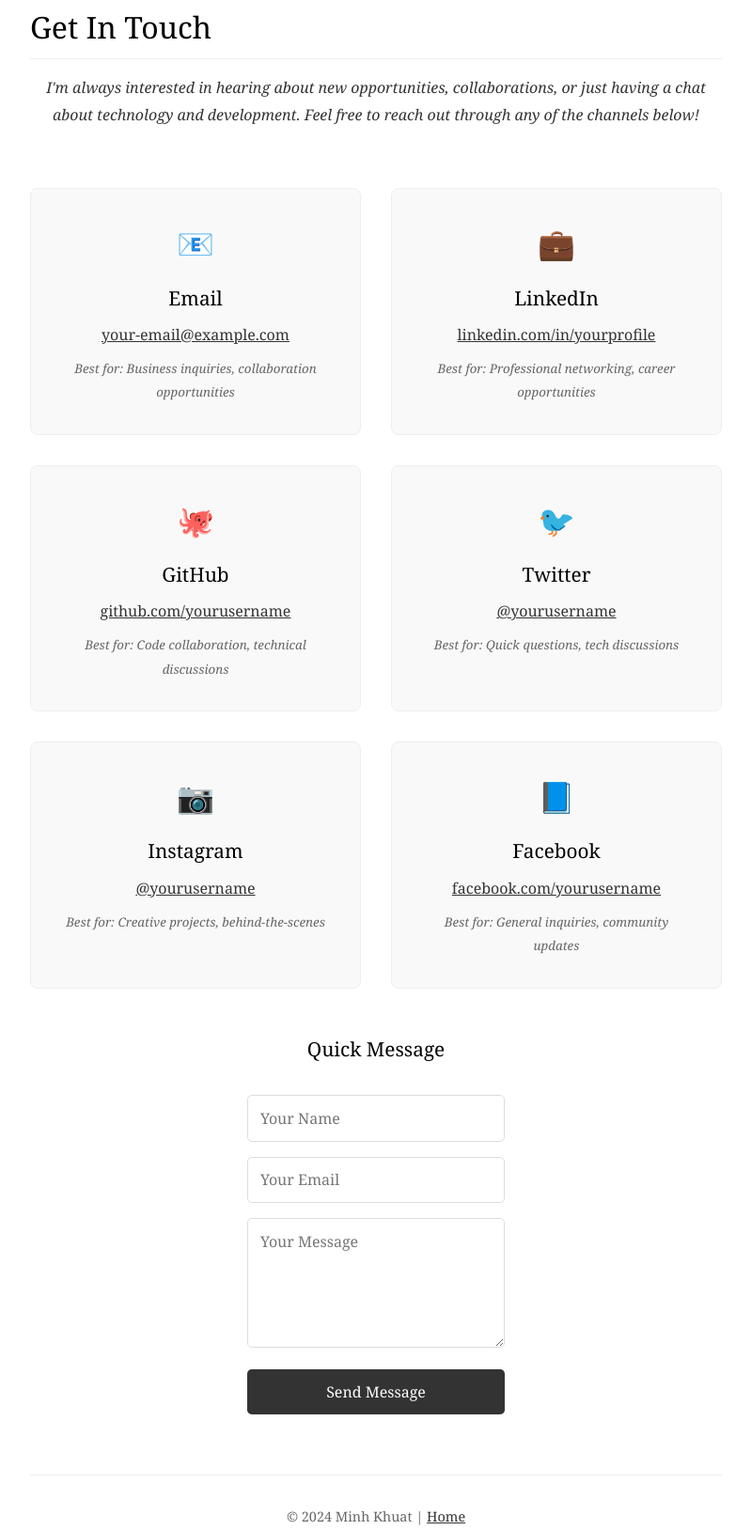
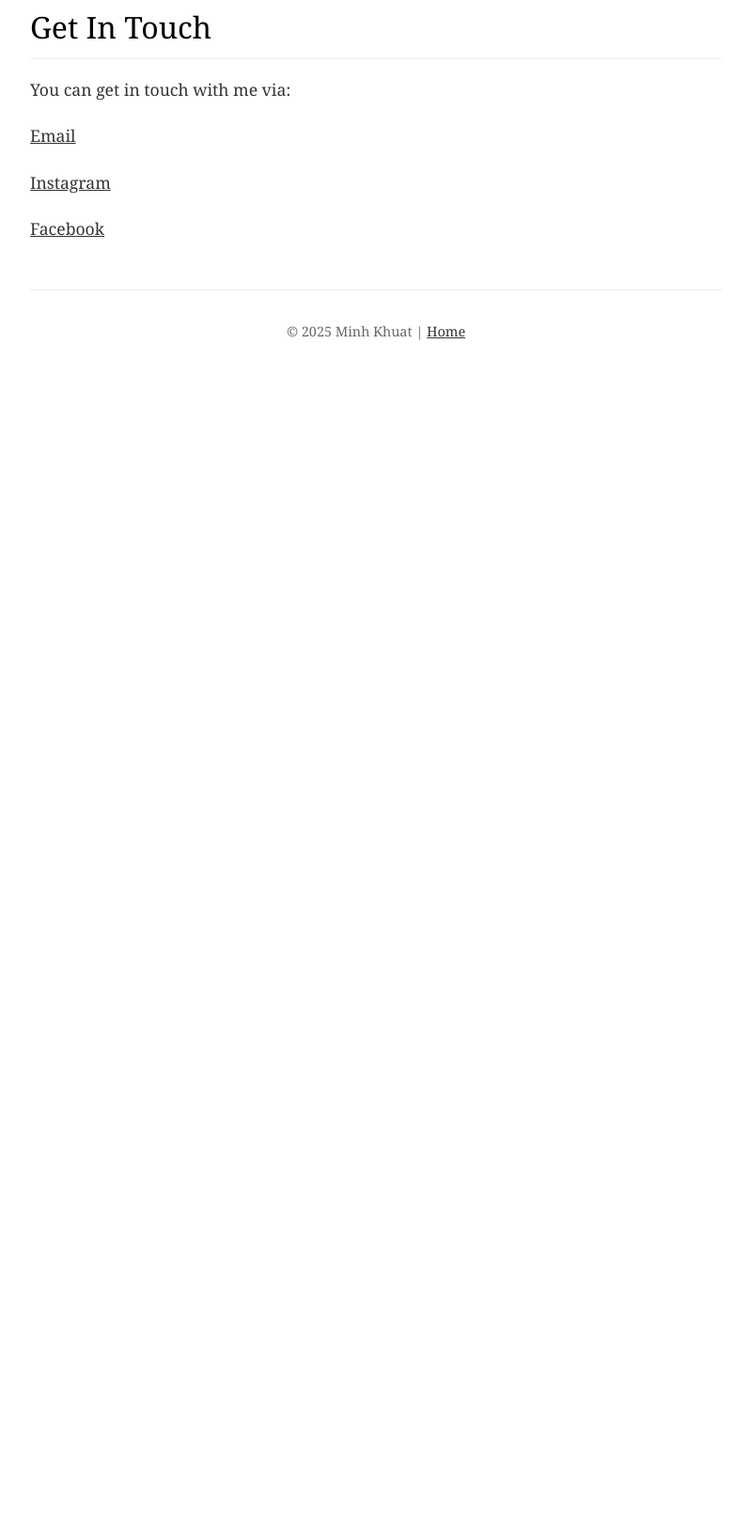
Before and after one commit to khuatminh/khuatminh.github.io, a plain HTML site: page contact.html in a window 1280 px wide. Shown: the part 168-1796 px from the top of the page at 94% size, without its empty margins (240-1039 px from the left). After the commit the page ends 800 px from the top, so only its background shows below. Drawn offline with Linux system fonts and the light colour scheme.

Commit message:
change something

```diff
--- a/contact.html
+++ b/contact.html
@@ -19,103 +19,18 @@
             <section class="contact-section">
                 <h1 class="slide-in-left">Get In Touch</h1>
 
-                <div class="contact-content">
-                    <div class="contact-intro slide-in-right">
-                        <p>I'm always interested in hearing about new opportunities, collaborations, or just having a chat about technology and development. Feel free to reach out through any of the channels below!</p>
-                    </div>
-
-                    <div class="contact-methods">
-                        <div class="contact-method slide-in-up">
-                            <div class="method-icon">📧</div>
-                            <h3>Email</h3>
-                            <p><a href="mailto:your-email@example.com">your-email@example.com</a></p>
-                            <small>Best for: Business inquiries, collaboration opportunities</small>
-                        </div>
-
-                        <div class="contact-method slide-in-up-delay">
-                            <div class="method-icon">💼</div>
-                            <h3>LinkedIn</h3>
-                            <p><a href="https://linkedin.com/in/yourprofile" target="_blank">linkedin.com/in/yourprofile</a></p>
-                            <small>Best for: Professional networking, career opportunities</small>
-                        </div>
-
-                        <div class="contact-method slide-in-up-delay-2">
-                            <div class="method-icon">🐙</div>
-                            <h3>GitHub</h3>
-                            <p><a href="https://github.com/yourusername" target="_blank">github.com/yourusername</a></p>
-                            <small>Best for: Code collaboration, technical discussions</small>
-                        </div>
-
-                        <div class="contact-method slide-in-up-delay-3">
-                            <div class="method-icon">🐦</div>
-                            <h3>Twitter</h3>
-                            <p><a href="https://twitter.com/yourusername" target="_blank">@yourusername</a></p>
-                            <small>Best for: Quick questions, tech discussions</small>
-                        </div>
-
-                        <div class="contact-method slide-in-up-delay-4">
-                            <div class="method-icon">📷</div>
-                            <h3>Instagram</h3>
-                            <p><a href="https://instagram.com/yourusername" target="_blank">@yourusername</a></p>
-                            <small>Best for: Creative projects, behind-the-scenes</small>
-                        </div>
-
-                        <div class="contact-method slide-in-up-delay-5">
-                            <div class="method-icon">📘</div>
-                            <h3>Facebook</h3>
-                            <p><a href="https://facebook.com/yourusername" target="_blank">facebook.com/yourusername</a></p>
-                            <small>Best for: General inquiries, community updates</small>
-                        </div>
-                    </div>
-
-                    <div class="contact-form-section slide-in-up-delay-6">
-                        <h3>Quick Message</h3>
-                        <form class="contact-form" id="contactForm">
-                            <div class="form-group">
-                                <input type="text" name="name" placeholder="Your Name" required>
-                            </div>
-                            <div class="form-group">
-                                <input type="email" name="email" placeholder="Your Email" required>
-                            </div>
-                            <div class="form-group">
-                                <textarea name="message" placeholder="Your Message" rows="5" required></textarea>
-                            </div>
-                            <button type="submit" class="submit-btn">Send Message</button>
-                        </form>
-                        <div id="formMessage" class="form-message"></div>
-                    </div>
-                </div>
+                <div class="intro-text slide-in-right">
+                  <p>You can get in touch with me via:</p>
+                  <p><a href="mailto:khuatminhdev@gmail.com">Email</a></p>
+                  <p><a href="https://www.Instagram.com/kming0509/">Instagram</a></p>
+                  <p><a href="https://www.facebook.com/minh.khuat.37853/">Facebook</a></p>
             </section>
         </main>
 
         <footer>
-            <p>© 2024 Minh Khuat | <a href="index.html">Home</a></p>
+            <p>© 2025 Minh Khuat | <a href="index.html">Home</a></p>
         </footer>
     </div>
 
-    <script>
-        // Simple form handling
-        document.getElementById('contactForm').addEventListener('submit', function(e) {
-            e.preventDefault();
-
-            const formData = new FormData(this);
-            const data = Object.fromEntries(formData);
-
-            // Show success message
-            const messageDiv = document.getElementById('formMessage');
-            messageDiv.innerHTML = '<p class="success">Thank you for your message! I\'ll get back to you soon.</p>';
-            messageDiv.style.display = 'block';
-
-            // Reset form
-            this.reset();
-
-            // Hide message after 5 seconds
-            setTimeout(() => {
-                messageDiv.style.display = 'none';
-            }, 5000);
-
-            console.log('Form submitted:', data);
-        });
-    </script>
-</body>
+  </body>
 </html>
--- a/style.css
+++ b/style.css
@@ -407,102 +407,38 @@
     gap: 3rem;
 }
 
-.contact-intro {
-    text-align: center;
-    font-size: 1.1rem;
-    font-style: italic;
+.social-icons-only {
+    display: flex;
+    justify-content: center;
+    align-items: center;
+    gap: 2rem;
+    flex-wrap: wrap;
+    margin-top: 2rem;
 }
 
-.contact-methods {
-    display: grid;
-    grid-template-columns: repeat(auto-fit, minmax(300px, 1fr));
-    gap: 2rem;
-}
-
-.contact-method {
-    text-align: center;
-    padding: 2rem;
-    background-color: #f9f9f9;
-    border: 1px solid #eee;
-    border-radius: 0.5rem;
+.social-icon-link {
+    display: block;
+    text-decoration: none;
     transition: all 0.3s ease;
 }
 
-.contact-method:hover {
-    transform: translateY(-2px);
-    box-shadow: 0 4px 12px rgba(0, 0, 0, 0.1);
-}
-
-.method-icon {
+.social-icon {
+    width: 80px;
+    height: 80px;
+    display: flex;
+    align-items: center;
+    justify-content: center;
+    background-color: #f9f9f9;
+    border: 1px solid #eee;
+    border-radius: 50%;
     font-size: 2rem;
-    margin-bottom: 1rem;
-}
-
-.contact-method h3 {
-    margin-bottom: 0.5rem;
-}
-
-.contact-method p {
-    margin-bottom: 0.5rem;
-}
-
-.contact-method small {
-    color: #666;
-    font-style: italic;
-}
-
-.contact-form-section {
-    max-width: 600px;
-    margin: 0 auto;
-    text-align: center;
-}
-
-.contact-form {
-    display: flex;
-    flex-direction: column;
-    gap: 1rem;
-    margin-top: 2rem;
-}
-
-.form-group input,
-.form-group textarea {
-    width: 100%;
-    padding: 0.8rem;
-    border: 1px solid #ddd;
-    border-radius: 0.3rem;
-    font-family: Georgia, serif;
-    font-size: 1rem;
-}
-
-.form-group textarea {
-    resize: vertical;
-    min-height: 120px;
-}
-
-.submit-btn {
-    padding: 0.8rem 2rem;
-    background-color: #333;
-    color: #fff;
-    border: none;
-    border-radius: 0.3rem;
-    font-family: Georgia, serif;
-    font-size: 1rem;
-    cursor: pointer;
     transition: all 0.3s ease;
 }
 
-.submit-btn:hover {
-    background-color: #555;
-    transform: translateY(-1px);
-}
-
-.form-message {
-    margin-top: 1rem;
-    text-align: center;
-}
-
-.form-message.success {
-    color: #4CAF50;
+.social-icon-link:hover .social-icon {
+    background-color: #333;
+    transform: translateY(-5px) scale(1.1);
+    box-shadow: 0 8px 25px rgba(0, 0, 0, 0.15);
 }
 
 /* Resume Page */
```
Also changed, not shown: about.html (+8 -9 lines), index.html (+5 -8 lines).
